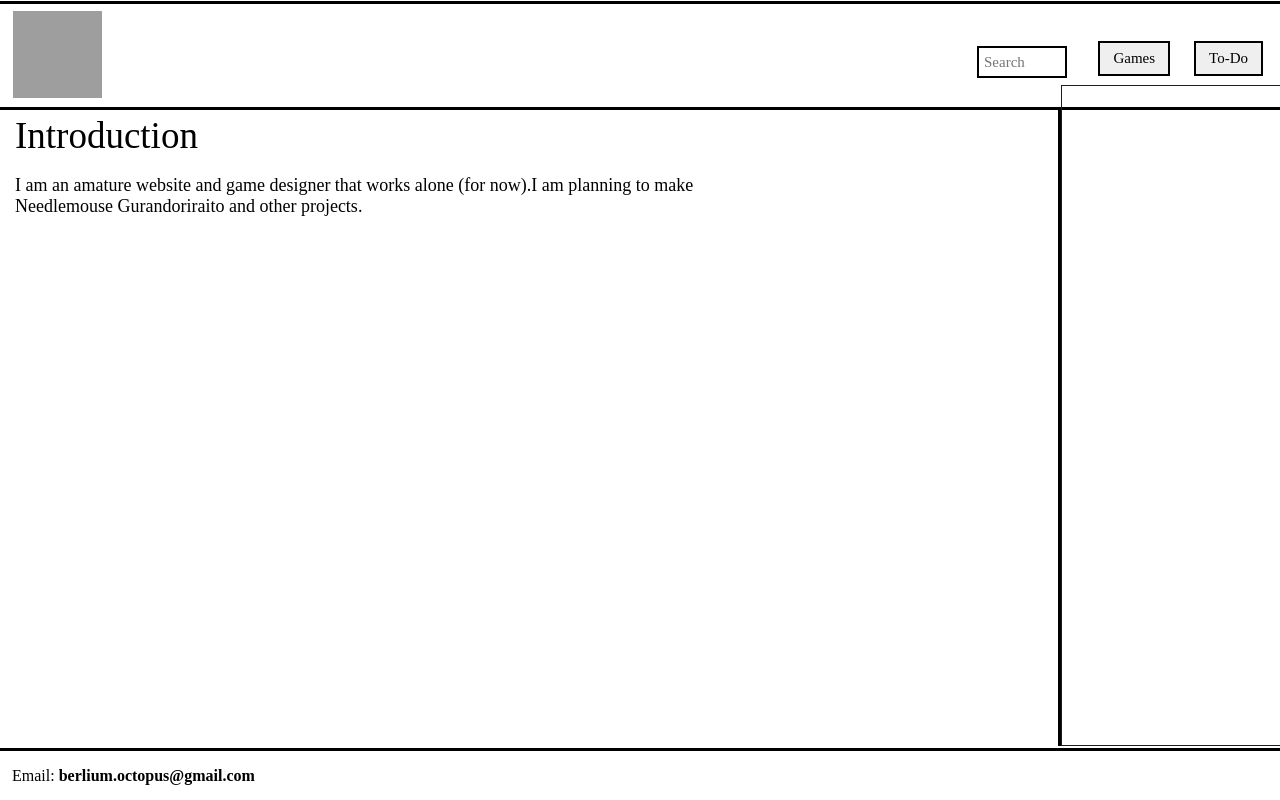
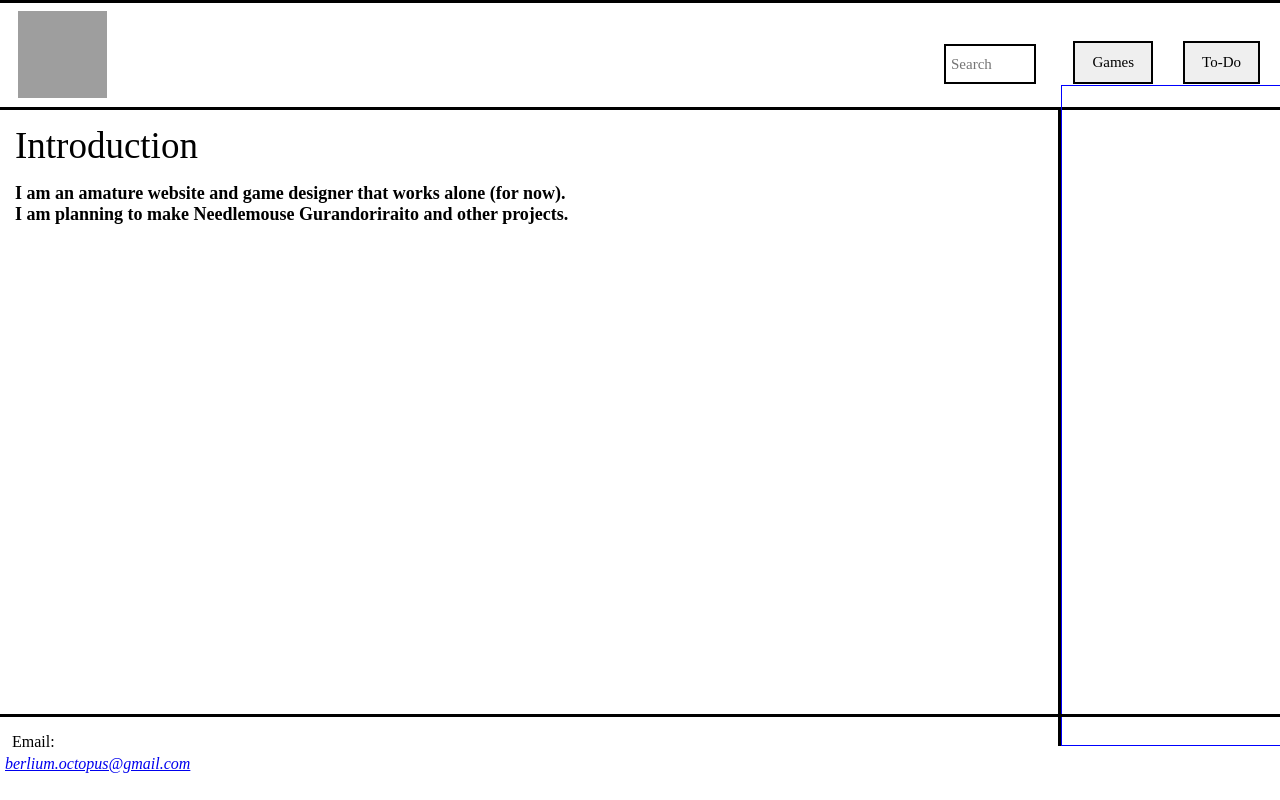
Before and after one commit to Berlium-Octopus/berlium-octopus.github.io, a plain HTML site: page Sphere.html in a window 1280 px wide. Shown: the top 800 px of the page. Drawn offline with Linux system fonts and the light colour scheme; grey boxes are pictures that could not be loaded.

Commit message:
Rename Prosses And Unergo Java

```diff
--- a/index.html
+++ b/Sphere.html
@@ -33,41 +33,48 @@
     transition-timing-function: linear;
     transition: 0.31s;
     border: 2px solid black;
-    padding: 7px 13px;
-    margin: 0px 10px;
+    padding: 11px 17px;
+    margin: 0px 13px;
   }
 
   .butto button:hover {
-    padding: 9px 15px;
+    border: 3px solid black;
+    margin: 0px 13px;
+  }
+
+  .butto button:focus {
+    border: 3px solid black;
+    padding: 10px 16px;
   }
 
   #Sp {
     position: relative;
     top: -6px;
-    left: -6px;
+    left: -1px;
   }
 
   #search {
     transition-timing-function: linear;
-    transition: 1s;
+    transition: 0.8s;
     font-size: 15px;
-    width: 90px;
-    height: 32px;
+    width: 92px;
+    height: 40px;
     padding: 0px 5px;
-    margin: 0px 26px;
+    margin: 0px px;
     border: 2px solid black;
     position: absolute;
     font-family: lexend exa;
-    right: 180px;
-    top: 23px;
+    right: 237px;
+    top: 21px;
   }
 
   #search:hover {
     width: 180px;
   }
 
-  #search:focus{
+  #search:focus {
     width: 180px;
+    border: 3px solid black;
   }
 
   #slide div {
@@ -84,19 +91,24 @@
     bottom: 46px;
     left: 1050px;
   }
+
+  .hcard {
+    color: black;
+    font-family: lexend exa;
+  }
 </style>
 
 <head>
   <meta name="description" content="I am a game creator and a website designer">
   <link href="./Img/Sphere.png" rel="icon">
-  <title> Targy </title>
+  <title> Spargy </title>
 </head>
 
 <body>
 
   <div>
 
-    <hr style="position:absolute; border-top:none; border-right: none; border-bottom: 3px solid black; top:-15px; left:-9px; right:-11px;">
+    <hr style="position:absolute; border-top:none; border-right: none; border-bottom: 3px solid black; top:-16px; left:-9px; right:-11px;">
     <hr style="position:absolute; border-top:none; border-right: none; border-bottom: 3px solid black; top:91px; left:-30px; right:-11px;">
 
     <div style="position:relative; top:10px; left:11px; right:-70px;">
@@ -126,24 +138,25 @@
       <iframe src="" style="border:1px solid blue; width:380px; height:659px; position:absolute; bottom:0px;"> </iframe>
     </div>
 
-    <div style="position:absolute; left:7px; top:90px;">
+    <div style="position:absolute; left:7px; top:100px;">
       <p> <a style="font-family:lexend deca; font-size:37px;">
           Introduction
         </a>
       </p>
-      <p style="font-family:lexend deca; font-size:18px;">
-        I am an amature website and game designer that works alone (for now).I am planning to make
-        <br>Needlemouse Gurandoriraito and other projects.
-      </p>
+      <h1 style="font-family:lexend deca; font-size:18px;">
+        I am an amature website and game designer that works alone (for now).
+        <br>
+        I am planning to make Needlemouse Gurandoriraito and other projects.
+      </h1>
     </div>
 
-    <div style="position:absolute; left: 0px; right:0px; bottom:3px; margin: 0px -3px">
+    <footer style="position:absolute; left: 0px; right:0px; bottom:3px; margin: 0px -3px">
       <hr style="position:absolute; border-top:none; border-right: none; border-bottom: 3px solid black; top:1px; left:-30px; right:-8px;">
       <p class="lex" style="position:relative; right:-7px; bottom:-12px">
-        Email: <b> berlium.octopus@gmail.com </b>
+        Email:
+        <address class="hcard"> <a href="mailto:berlium.octopus@gmail.com"> berlium.octopus@gmail.com </a> </address>
       </p>
-
-    </div>
+    </footer>
 
   </div>
 
```
Also changed, not shown: 1 other file.
